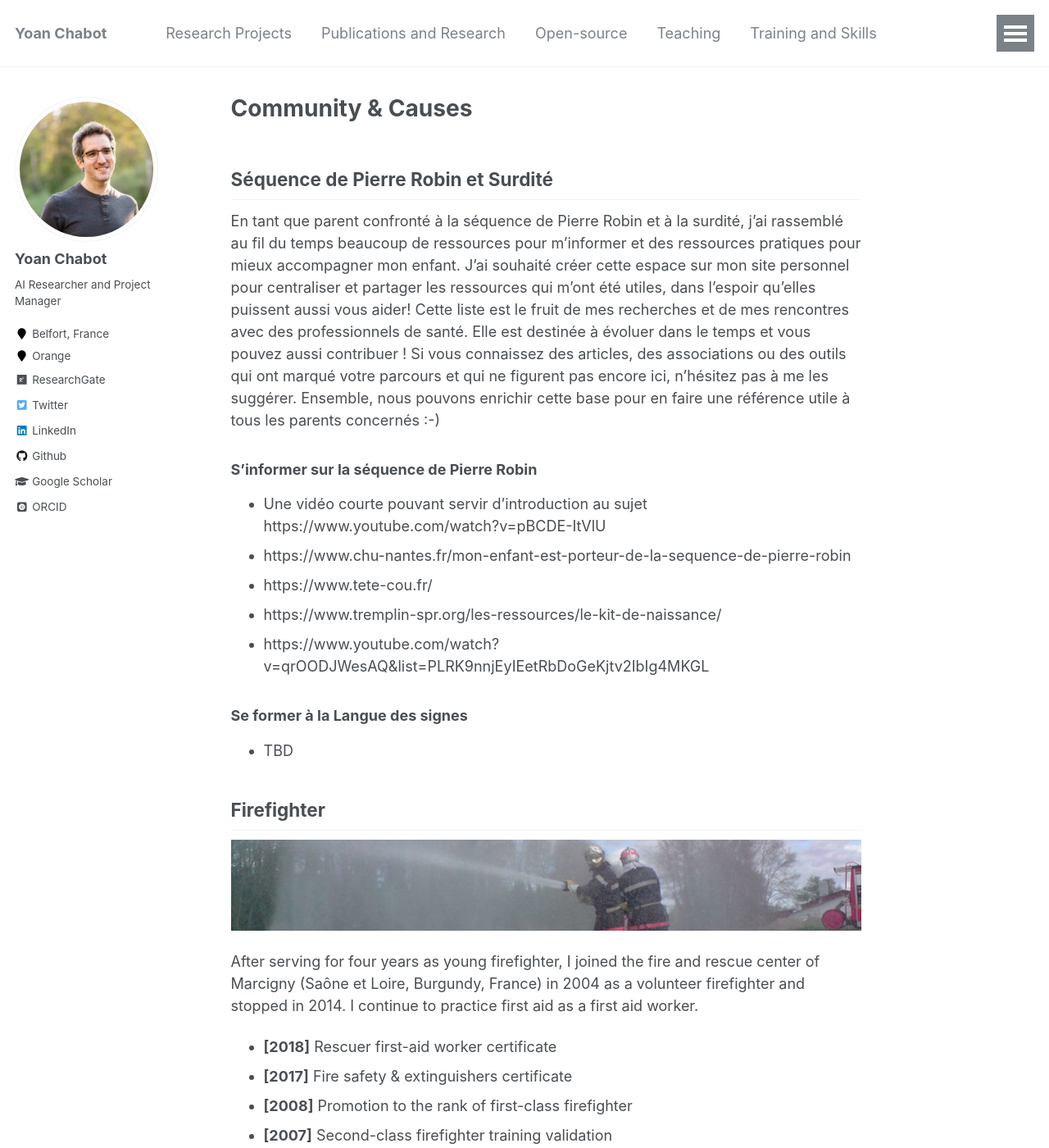
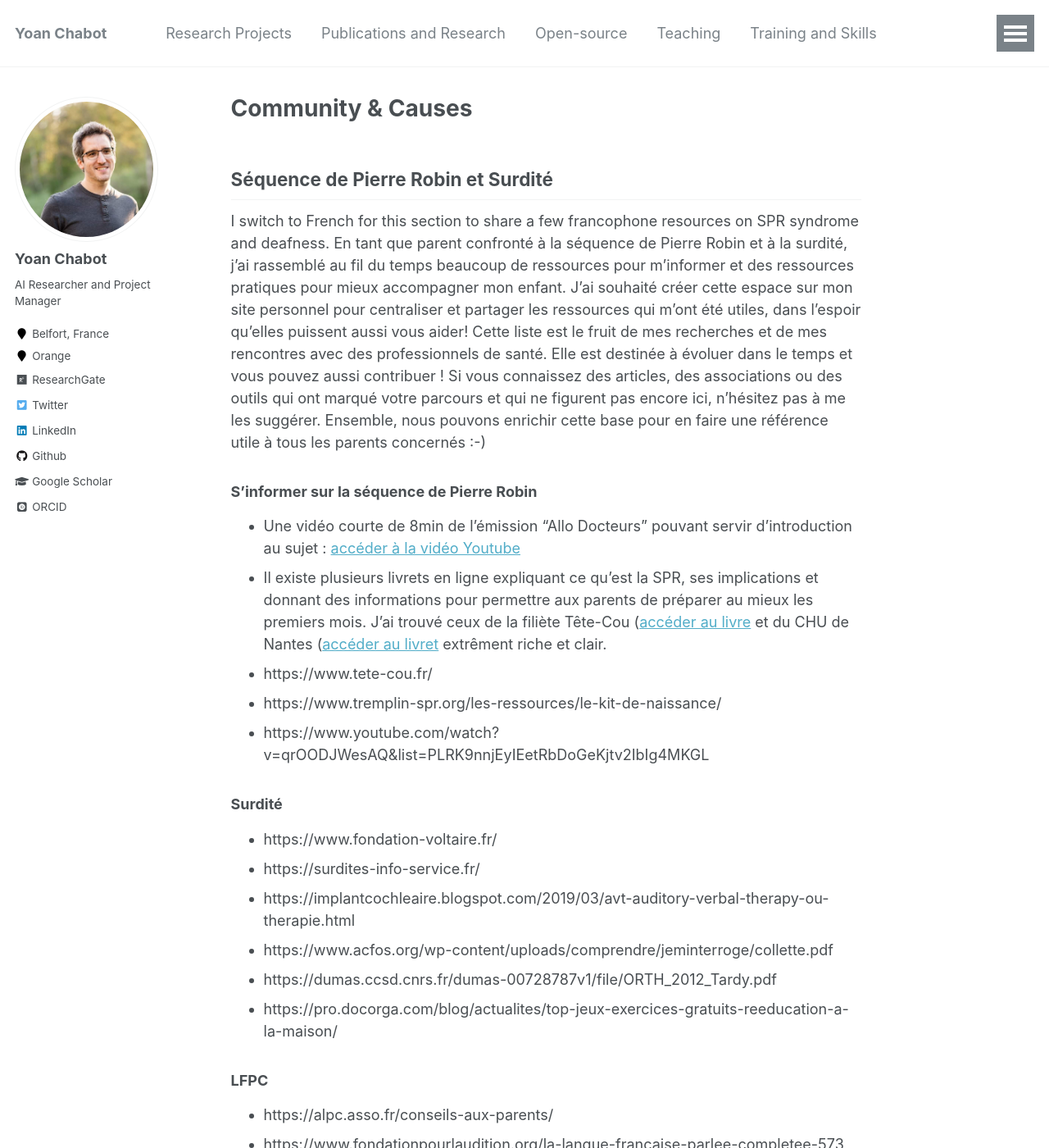
Before and after one commit to yoanchabot/yoanchabot.github.io, a Jekyll site: the page built from _pages/community.md, in a window 1280 px wide and 1400 px high. Shown: the whole window at 82% size. Built offline with Jekyll 4.4.1, drawn with Linux system fonts in a browser that asks for light colours; some web fonts are replaced; some of the changed text lies outside the part shown.

Commit message:
Update community.md

```diff
--- a/_pages/community.md
+++ b/_pages/community.md
@@ -5,19 +5,34 @@ author_profile: true
 ---
 
 ## Séquence de Pierre Robin et Surdité
+I switch to French for this section to share a few francophone resources on SPR syndrome and deafness.
 En tant que parent confronté à la séquence de Pierre Robin et à la surdité, j’ai rassemblé au fil du temps beaucoup de ressources pour m'informer et des ressources pratiques pour mieux accompagner mon enfant. J’ai souhaité créer cette espace sur mon site personnel pour centraliser et partager les ressources qui m’ont été utiles, dans l’espoir qu’elles puissent aussi vous aider!
 Cette liste est le fruit de mes recherches et de mes rencontres avec des professionnels de santé. Elle est destinée à évoluer dans le temps et vous pouvez aussi contribuer !
 Si vous connaissez des articles, des associations ou des outils qui ont marqué votre parcours et qui ne figurent pas encore ici, n’hésitez pas à me les suggérer. Ensemble, nous pouvons enrichir cette base pour en faire une référence utile à tous les parents concernés :-)
 
 ### S'informer sur la séquence de Pierre Robin
-* Une vidéo courte pouvant servir d'introduction au sujet https://www.youtube.com/watch?v=pBCDE-ItVlU
-* https://www.chu-nantes.fr/mon-enfant-est-porteur-de-la-sequence-de-pierre-robin
+* Une vidéo courte de 8min de l'émission "Allo Docteurs" pouvant servir d'introduction au sujet : [accéder à la vidéo Youtube](https://www.youtube.com/watch?v=pBCDE-ItVlU)
+* Il existe plusieurs livrets en ligne expliquant ce qu'est la SPR, ses implications et donnant des informations pour permettre aux parents de préparer au mieux les premiers mois. J'ai trouvé ceux de la filiète Tête-Cou ([accéder au livre](https://www.tete-cou.fr/medias/fichiers/fichier_livret_mon_enfant_a_un_pierre_robin.pdf) et du CHU de Nantes ([accéder au livret](https://www.chu-nantes.fr/mon-enfant-est-porteur-de-la-sequence-de-pierre-robin) extrêment riche et clair.
 * https://www.tete-cou.fr/
 * https://www.tremplin-spr.org/les-ressources/le-kit-de-naissance/
 * https://www.youtube.com/watch?v=qrOODJWesAQ&list=PLRK9nnjEyIEetRbDoGeKjtv2IbIg4MKGL
 
+### Surdité
+* https://www.fondation-voltaire.fr/
+* https://surdites-info-service.fr/
+* https://implantcochleaire.blogspot.com/2019/03/avt-auditory-verbal-therapy-ou-therapie.html
+* https://www.acfos.org/wp-content/uploads/comprendre/jeminterroge/collette.pdf
+* https://dumas.ccsd.cnrs.fr/dumas-00728787v1/file/ORTH_2012_Tardy.pdf
+* https://pro.docorga.com/blog/actualites/top-jeux-exercices-gratuits-reeducation-a-la-maison/
+
+### LFPC
+* https://alpc.asso.fr/conseils-aux-parents/
+* https://www.fondationpourlaudition.org/la-langue-francaise-parlee-completee-573
+
+### Quelques références de livres pour aider son enfant à communiquer
+
 ### Se former à la Langue des signes
-* TBD
+* https://commentcasesigne.fr/
 
 ## Firefighter
 ![Firefighter]({{ site.baseurl }}/images/firefighter.jpg "Firefighter")
```
